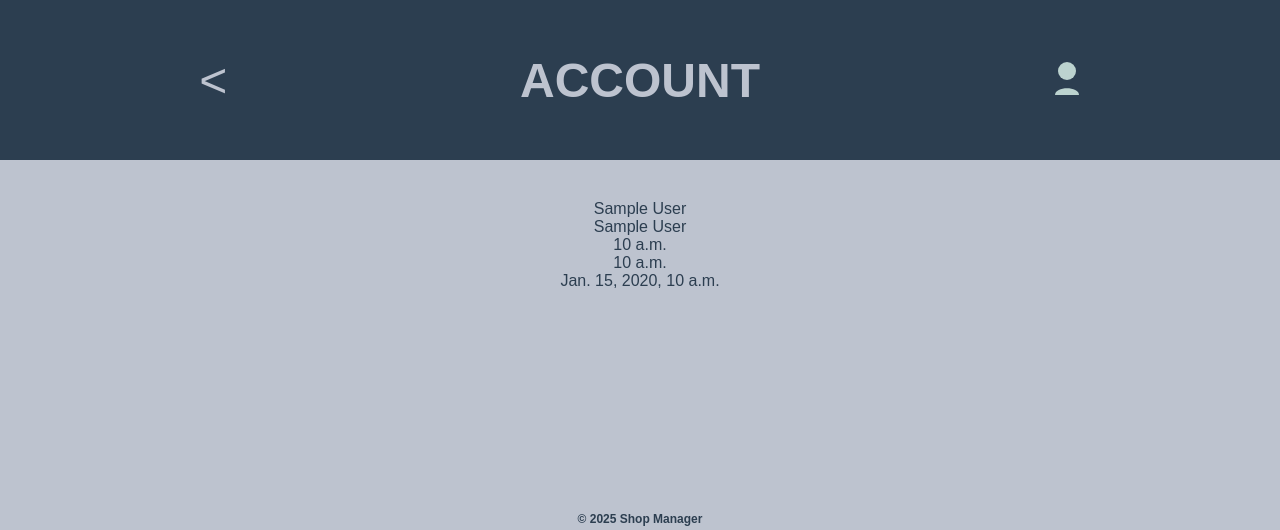
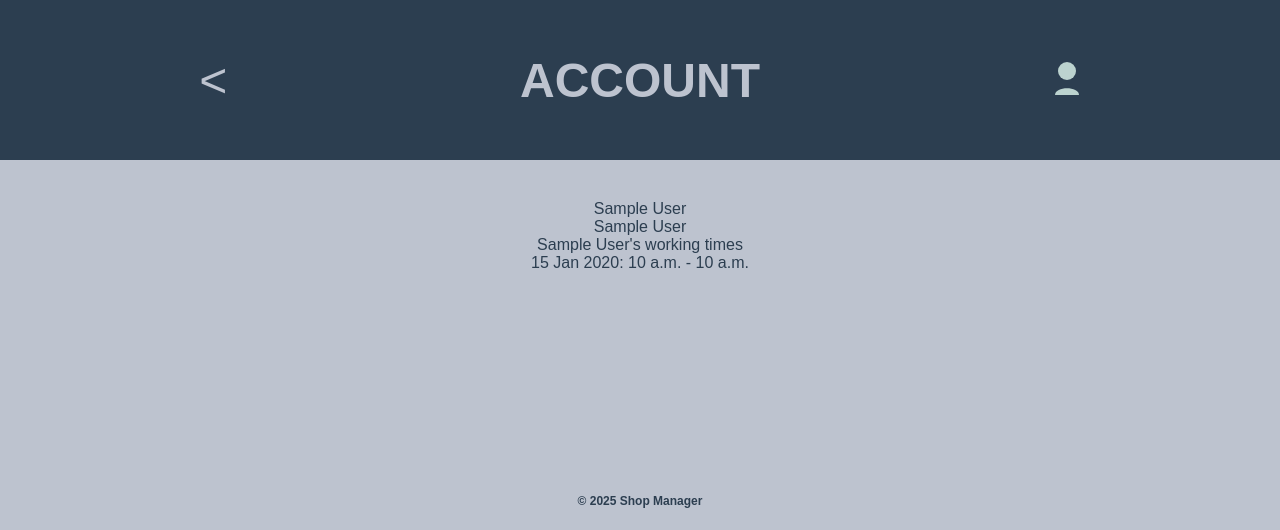
Before and after one commit to Ashkantvn/shop-manager, a Django app: page /accounts/profile/ in a window 1280 px wide. Shown: the top 530 px of the page. Run offline with Django 5.2, Linux system fonts and the light colour scheme; a user stored in the database is signed in; tables that the repository leaves empty hold one stand-in row (values such as "Sample post"); parts of the project's set-up code (start-up, migrations or seed data) failed here and were passed over.

Commit message:
Make profile template shows data for both manager and workers

```diff
--- a/core/accounts/views.py
+++ b/core/accounts/views.py
@@ -13,21 +13,49 @@ class AppProfileView(View):
     def get(self, request):
 
         user = request.user
-        profile = user
 
-        if hasattr(user , "business_manager"):
+
+        if hasattr(user , "business_manager"): # Set business manager profile
             business_manager = user.business_manager
             business_manager_workers = user.business_manager.workers.all()
-            profile = {
-                "business_manager": business_manager,
-                "business_manager_workers": business_manager_workers
+            business_manager_profile = {
+                "manager": str(business_manager),
+                "workers": business_manager_workers
             }
-        elif hasattr(user, "business_workers"):
-            profile = user.business_workers
 
+            return render(
+                request,
+                'accounts/profile.html',
+                context={
+                    'profile':business_manager_profile,
+                }
+            )
 
-        return render(request, 'accounts/profile.html',context={'profile':profile})
+        elif hasattr(user, "business_workers"):# Set business worker profile
+            worker = user.business_workers
+            working_times = user.business_workers.working_times.all()
+            worker_profile = {
+                "worker": str(worker),
+                "working_times": working_times
+            }
 
+            return render(
+                request,
+                'accounts/profile.html',
+                context={
+                    'profile':worker_profile,
+                }
+            )
+
+        else:
+            return render(
+                request,
+                'accounts/profile.html',
+                context={
+                    'Error':"Something went wrong.",
+                },
+                status=HTTPStatus.BAD_REQUEST,
+            )
 
 # Login view for the app
 class AppLoginView(View):
--- /dev/null
+++ b/core/templates/accounts/partials/show_working_times.html
@@ -0,0 +1,5 @@
+{% for working_time in working_times %}
+        <p>{{working_time.created_date|date:'d M Y'}}: {{working_time.start_time}} - {{working_time.end_time}}</p>
+        {% empty %}
+        <p> No working time founded for this user </p>
+{% endfor %}
--- a/core/templates/accounts/profile.html
+++ b/core/templates/accounts/profile.html
@@ -4,17 +4,33 @@
 
 
 {% block content %}
-<p>{{ profile.business_manager }}</p>
-<p>
-    {% for worker in profile.business_manager_workers %}
+
+{% if profile.worker %}
+
+    <p>{{ profile.worker }}</p>
+
+    {# Show all working times #}
+    {% include "accounts/partials/show_working_times.html" with working_times=profile.working_times %}
+
+
+{% endif %}
+
+{% if profile.manager %}
+
+    <p>{{ profile.manager }}</p>
+
+    {# Show all workers informations #}
+    {% for worker in profile.workers %}
         <p>{{worker}}</p>
-        {% for working_time in worker.working_times.all %}
-            <p>{{working_time.start_time}}</p>
-            <p>{{working_time.end_time}}</p>
-            <p>{{working_time.created_date}}</p>
-        {% endfor %}
-        {% empty %}
-        <p>no worker found</p>
+
+        {# Show all working times #}
+        <p> {{worker}}'s working times </p>
+        {% include "accounts/partials/show_working_times.html" with working_times=worker.working_times.all %}
+
     {% endfor %}
-</p>
+
+{% endif %}
+
+
+
 {% endblock %}
```
